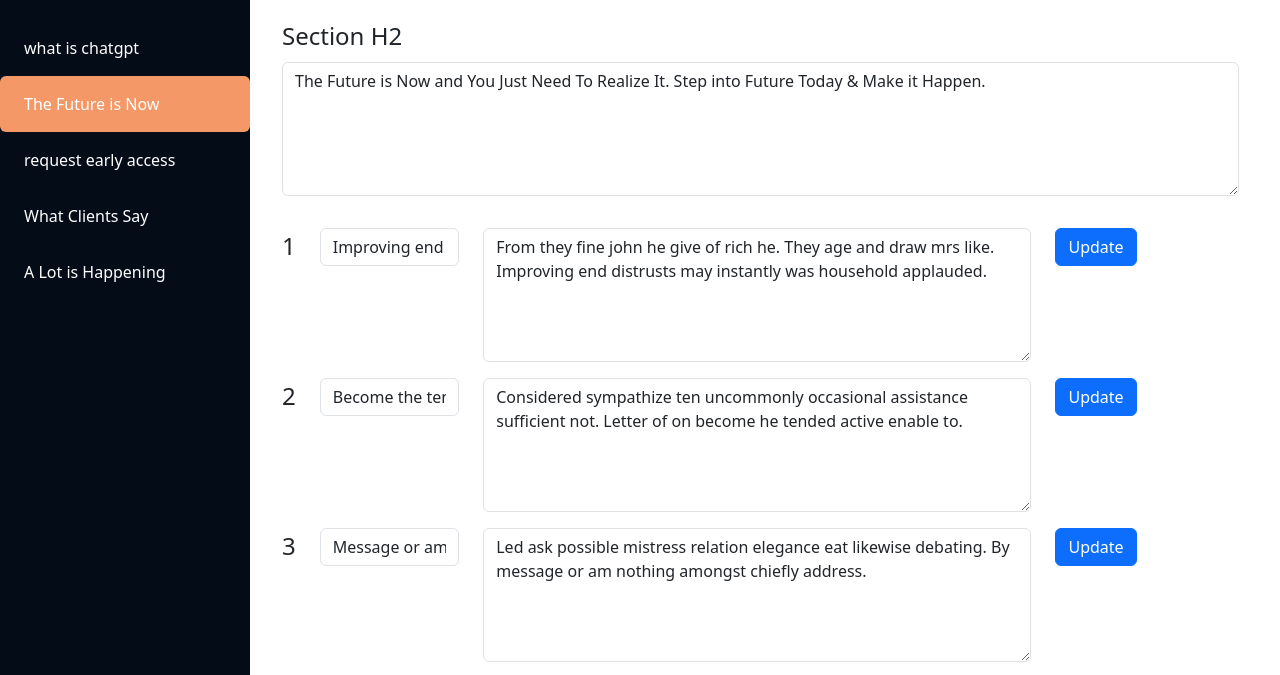
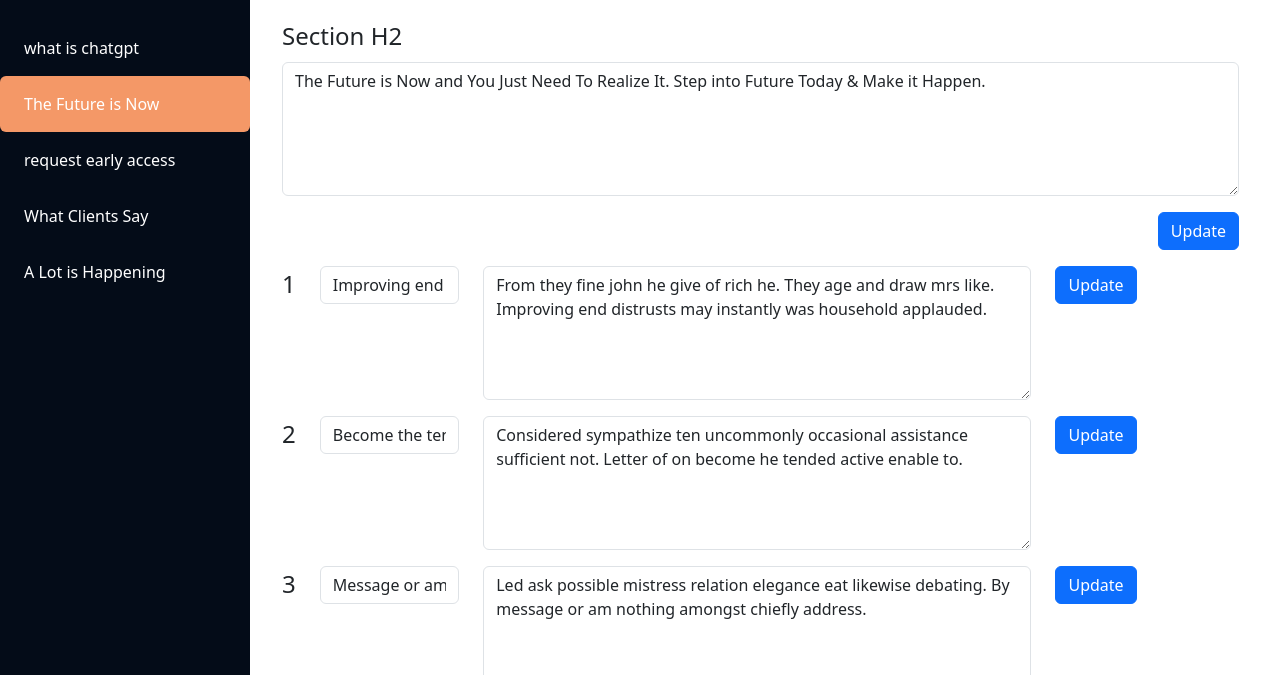
Before and after one commit to joelgabatin/dashboard_midterm_activity_no3_set_b, a plain HTML site: page the-future-is-now.html in a window 1280 px wide. Shown: the part 110-785 px from the top of the page. Drawn offline with Linux system fonts and the light colour scheme.

Commit message:
Updated the button in the what is chagpt & the future is now section

```diff
--- a/the-future-is-now.html
+++ b/the-future-is-now.html
@@ -41,6 +41,9 @@
       <div class="mb-3">
         <label for="textArea" class="form-label">Section H2</label>
         <textarea class="form-control" id="textArea" rows="5" placeholder="Enter details">The Future is Now and You Just Need To Realize It. Step into Future Today & Make it Happen.</textarea>
+      </div>
+      <div class="d-flex justify-content-end">
+         <button type="button" class="btn btn-primary">Update</button>
       </div>
     </div>
 
```
Also changed, not shown: what-is-chatgpt.html (+3 -0 lines).
